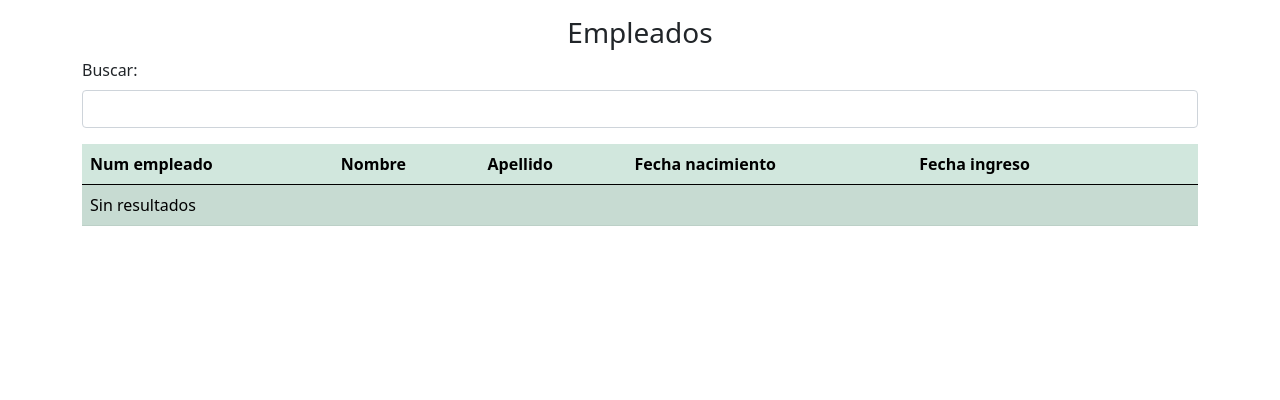
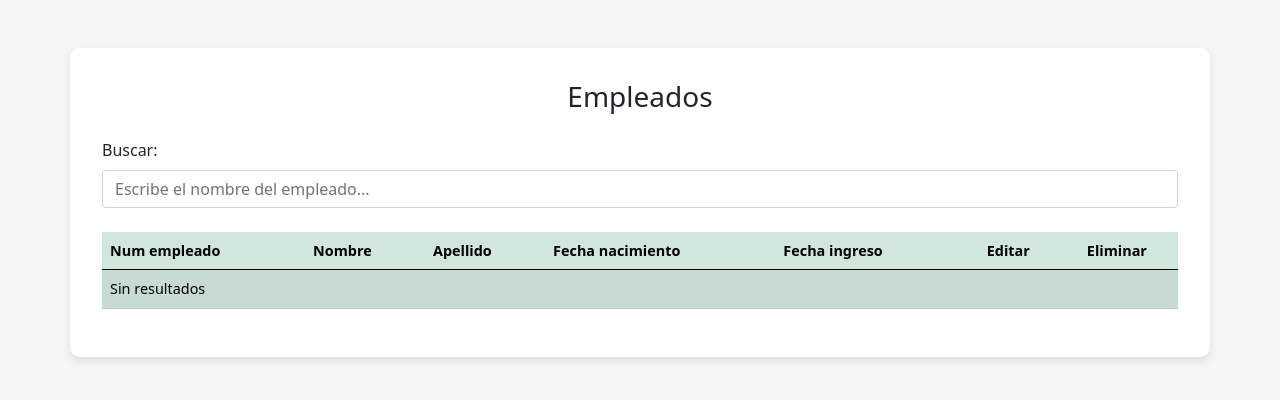
Before and after one commit to DavidDevGt/almacen_ajax_php, a PHP site: page / in a window 1280 px wide. Shown: the top 400 px of the page. Run offline with PHP 8.4, Linux system fonts and the light colour scheme; data that the repository does not hold is empty.

Commit message:
Mejorando estilos

```diff
--- a/index.php
+++ b/index.php
@@ -3,39 +3,61 @@
 <head>
     <meta charset="UTF-8">
     <meta name="viewport" content="width=device-width, initial-scale=1.0">
-    <title>Almacen</title>
+    <title>Almacén</title>
     <link href="https://cdn.jsdelivr.net/npm/bootstrap@5.0.2/dist/css/bootstrap.min.css" rel="stylesheet" integrity="sha384-EVSTQN3/azprG1Anm3QDgpJLIm9Nao0Yz1ztcQTwFspd3yD65VohhpuuCOmLASjC" crossorigin="anonymous">
+    <style>
+        /* Estilos personalizados */
+        body {
+            background-color: #f5f5f5;
+        }
+
+        .container {
+            background-color: #fff;
+            padding: 2rem;
+            border-radius: 10px;
+            box-shadow: 0 4px 8px rgba(0, 0, 0, 0.1);
+        }
+
+        table {
+            font-size: 0.9rem;
+        }
+
+        th, td {
+            vertical-align: middle !important;
+        }
+    </style>
 </head>
 <body>
-    <div class="container">
-        <h3 class="mt-3 text-center">Empleados</h3>
+    <div class="container mt-5">
+        <h3 class="mb-4 text-center">Empleados</h3>
 
-        <form class="mb-3 mt-2" action="" method="post">
-            <label class="form-label" for="campo">Buscar: </label>
-            <input class="form-control" type="text" name="campo" id="campo">
+        <form class="mb-4" action="" method="post">
+            <div class="mb-3">
+                <label class="form-label" for="campo">Buscar:</label>
+                <input class="form-control" type="text" name="campo" id="campo" placeholder="Escribe el nombre del empleado...">
+            </div>
         </form>
 
-        <p></p>
+        <p class="mb-3"></p>
 
         <table class="table table-hover table-success table-striped">
             <thead>
-                <th>Num empleado</th>
-                <th>Nombre</th>
-                <th>Apellido</th>
-                <th>Fecha nacimiento</th>
-                <th>Fecha ingreso</th>
-                <th></th>
-                <th></th>
+                <tr>
+                    <th>Num empleado</th>
+                    <th>Nombre</th>
+                    <th>Apellido</th>
+                    <th>Fecha nacimiento</th>
+                    <th>Fecha ingreso</th>
+                    <th class="text-center">Editar</th>
+                    <th class="text-center">Eliminar</th>
+                </tr>
             </thead>
-
             <tbody id="content">
-
             </tbody>
         </table>
     </div>
 
     <script>
-
         getData()
 
         document.getElementById("campo").addEventListener("keyup", getData)
--- a/load.php
+++ b/load.php
@@ -37,7 +37,7 @@ if($num_rows > 0){
         $html .= '<td>'.$row['fecha_ingreso'].'</td>';
         $html .= '<td><a class="btn btn-success" href>Editar</a></td>';
         $html .= '<td><a class="btn btn-danger" href>Eliminar</a></td>';
-        $html .= '<tr>';
+        $html .= '</tr>';
     }
 }else{
     $html .= '<tr>';
```
